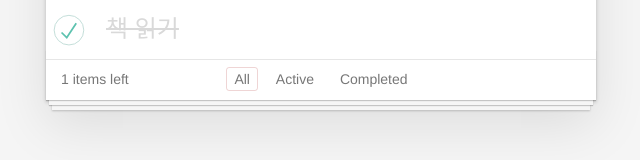
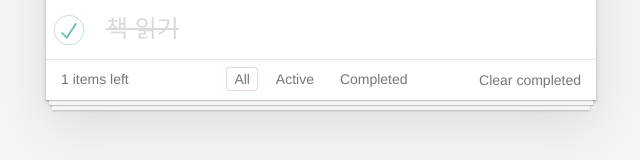
Before and after one commit to ichbinmin2/frontend_study, a React app: page / in a window 1280 px wide. Shown: the part 256-416 px from the top of the page, without its empty margins (319-959 px from the left). Built offline with nearby package versions, Linux system fonts and the light colour scheme.

Commit message:
완료한 한 일 모두 삭제 기능 추가

```diff
--- a/src/index.tsx
+++ b/src/index.tsx
@@ -24,8 +24,6 @@ function App() {
 
   const [todoList, setTodoList] = useState<Todo[]>(initialState);
 
-  console.log(todoList);
-
   function addTodo(todoInput: string) {
     const newTodoItem = {
       id: Uuid(),
@@ -38,16 +36,22 @@ function App() {
 
     setTodoList((old) => [...old, newTodoItem]);
   }
-
   // 인간에게는 매우 빠른 시간이지만...
   // 리액트 스케쥴러가 상태를 변경
   // 상태가 변경되니 컴포넌트를 리렌더
 
+  // todo item 지우기
   function deleteTodoItem(targetId: string) {
     setTodoList((old) => old.filter((todo) => todo.id !== targetId));
     console.log("targetId :", targetId);
   }
 
+  // 완료된 todo item 모두 지우기
+  function clearCompleted() {
+    setTodoList((old) => old.filter((todo) => !todo.completed));
+  }
+
+  // 완료된 todo item 체크하기
   function completeTodoItem(targetId: string) {
     setTodoList((old) =>
       old.map((todo) =>
@@ -55,6 +59,8 @@ function App() {
       )
     );
   }
+
+  const itemLeftCount = todoList.filter((todo) => !todo.completed).length;
 
   return (
     <section className="todoapp">
@@ -77,10 +83,11 @@ function App() {
           </ul>
         </section>
         <footer className="footer">
-          <TodoCount
-            count={todoList.filter((todo) => !todo.completed).length}
-          />
+          <TodoCount count={itemLeftCount} />
           <TodoFilter />
+          <button className="clear-completed" onClick={clearCompleted}>
+            Clear completed
+          </button>
         </footer>
       </div>
     </section>
```
